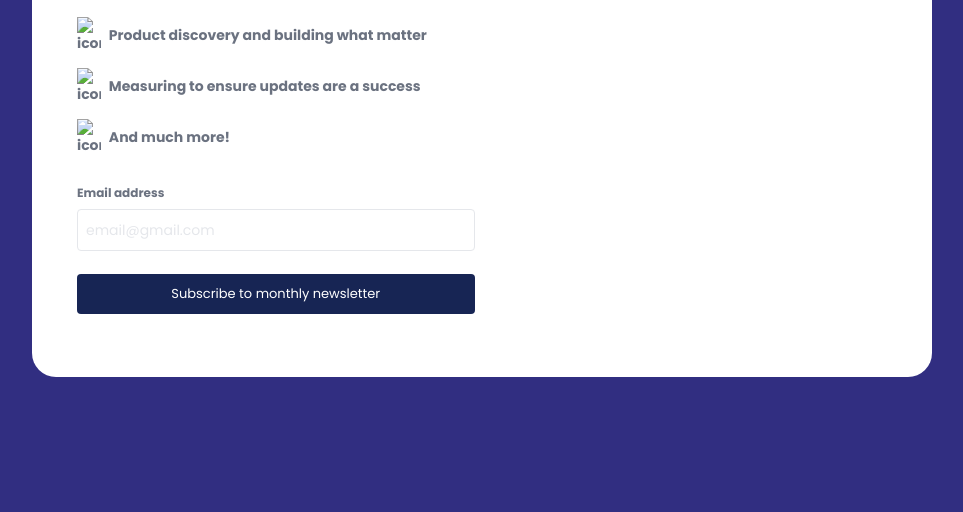
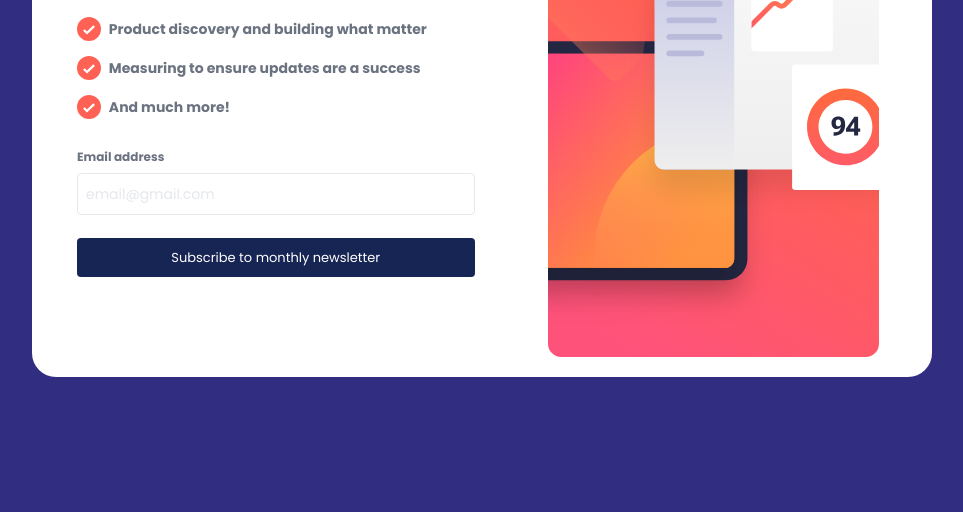
Before and after one commit to SylviaifyX/Newsletter_Form, a website: page public/index.html in a window 1280 px wide. Shown: the part 288-800 px from the top of the page, without its empty margins (158-1121 px from the left). Drawn offline with Linux system fonts and the light colour scheme; the site is published under a folder, as on GitHub Pages, so addresses that start at the root find nothing.

Commit message:
new update on newsletter

```diff
--- a/public/index.html
+++ b/public/index.html
@@ -36,19 +36,19 @@
             <p
               class="flex items-center gap-[8px] text-xs md:text-sm text-gray-500 font-bold"
             >
-              <img class="w-[6%]" src="/images/icon-list.svg" alt="icon" />
+              <img class="w-[6%]" src="images/icon-list.svg" alt="icon" />
               Product discovery and building what matter
             </p>
             <p
               class="flex items-center gap-[8px] text-xs md:text-sm text-gray-500 font-bold"
             >
-              <img class="w-[6%]" src="/images/icon-list.svg" alt="icon" />
+              <img class="w-[6%]" src="images/icon-list.svg" alt="icon" />
               Measuring to ensure updates are a success
             </p>
             <p
               class="flex items-center gap-[8px] text-xs md:text-sm text-gray-500 font-bold"
             >
-              <img class="w-[6%]" src="/images/icon-list.svg" alt="icon" />
+              <img class="w-[6%]" src="images/icon-list.svg" alt="icon" />
               And much more!
             </p>
           </div>
@@ -78,12 +78,12 @@
         >
           <img
             class="block h-auto  w-full sm:hidden md:hidden object-cover"
-            src="/images/illustration-sign-up-mobile.svg"
+            src="images/illustration-sign-up-mobile.svg"
             alt="mobile"
           />
           <img
             class="hidden md:block sm:block sm:h-auto object-cover md:mx-auto md:h-full"
-            src="/images/illustration-sign-up-desktop.svg"
+            src="images/illustration-sign-up-desktop.svg"
             alt="desktop"
           />
         </div>
@@ -95,7 +95,7 @@
       >
         <img
           class="w-12 mt-[60px] md:mt-[10px]"
-          src="/images/icon-success.svg"
+          src="images/icon-success.svg"
           alt=""
         />
         <h1 class="text-4xl font-bold">Thanks for subscribing!</h1>
```
Also changed, not shown: public/images/desktop-design.jpg (renamed from images/desktop-design.jpg), public/images/favicon-32x32.png (renamed from images/favicon-32x32.png), public/images/icon-list.svg (renamed from images/icon-list.svg), public/images/icon-success.svg (renamed from images/icon-success.svg), public/images/illustration-sign-up-desktop.svg (renamed from images/illustration-sign-up-desktop.svg), public/images/illustration-sign-up-mobile.svg (renamed from images/illustration-sign-up-mobile.svg), public/output.css.
